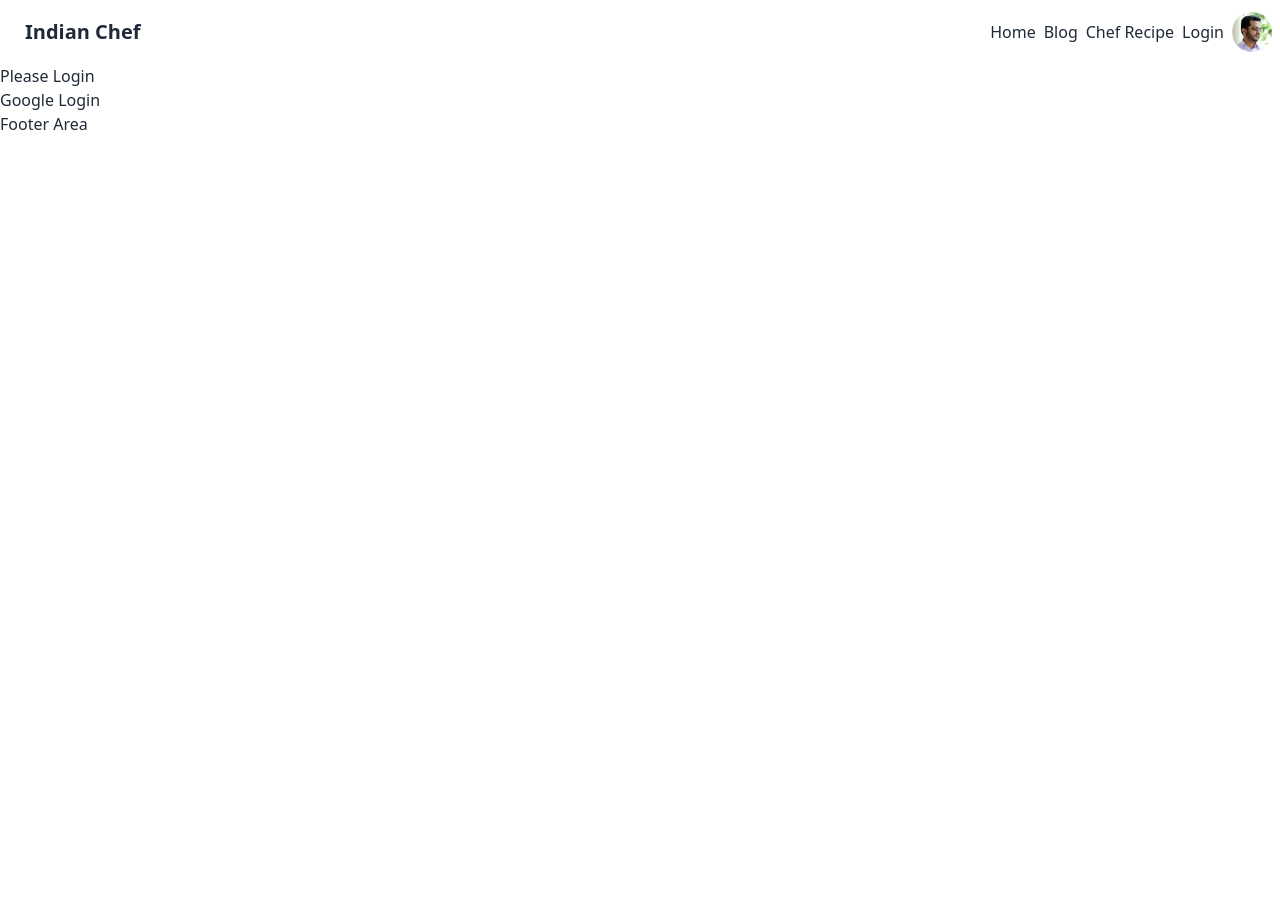
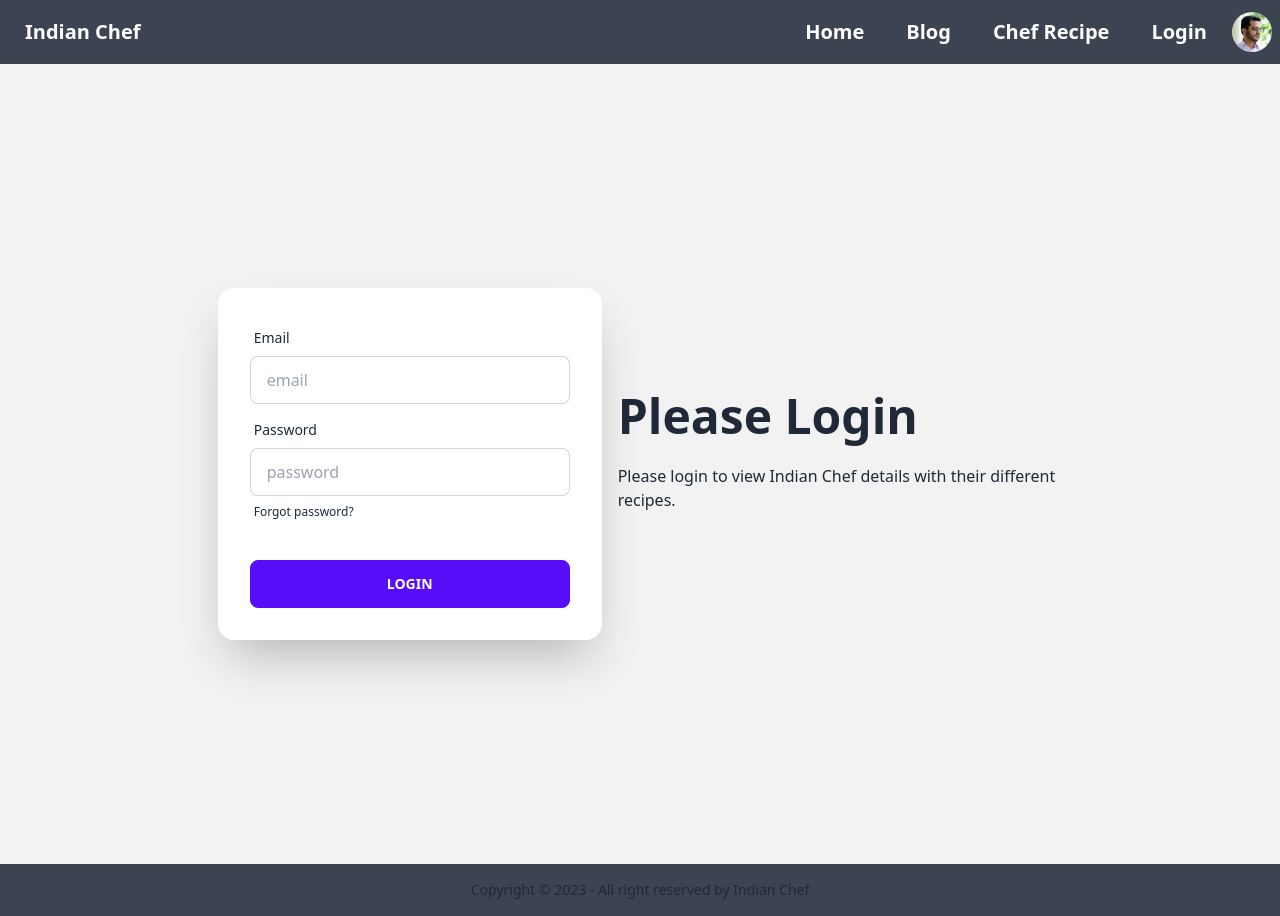
Before and after one commit to mtbbsl/chef-recipe-client, a React (Vite) app: page /login in a window 1280 px wide. Before the commit the page ends 800 px from the top, so only its background shows below. Built offline with nearby package versions, Linux system fonts and the light colour scheme.

Commit message:
header footer added

```diff
--- a/src/components/Footer.jsx
+++ b/src/components/Footer.jsx
@@ -2,9 +2,11 @@ import React from 'react';
 
 const Footer = () => {
     return (
+      <footer className="footer footer-center p-4 bg-neutral text-base-content">
         <div>
-            <h2>Footer Area</h2>
+          <p>Copyright © 2023 - All right reserved by Indian Chef</p>
         </div>
+      </footer>
     );
 };
 
--- a/src/components/Header.jsx
+++ b/src/components/Header.jsx
@@ -3,15 +3,15 @@ import { Link } from "react-router-dom";
 
 const Header = () => {
   return (
-    <div className="navbar bg-base-100">
+    <div className="navbar bg-neutral text-neutral-content">
       <div className="flex-1">
         <a className="btn btn-ghost normal-case text-xl">Indian Chef</a>
       </div>
       <div className="flex-none gap-2">
-        <Link to="/">Home</Link>
-        <Link to="/blog">Blog</Link>
-        <Link to="/chefRecipe">Chef Recipe</Link>
-        <Link to="/login">Login</Link>
+        <Link to="/" className="btn btn-ghost normal-case text-xl">Home</Link>
+        <Link to="/blog" className="btn btn-ghost normal-case text-xl">Blog</Link>
+        <Link to="/chefRecipe" className="btn btn-ghost normal-case text-xl">Chef Recipe</Link>
+        <Link to="/login" className="btn btn-ghost normal-case text-xl">Login</Link>
         <img className="w-10 rounded-full" src="/public/image.jpg" />
       </div>
     </div>
--- a/src/components/Login.jsx
+++ b/src/components/Login.jsx
@@ -18,9 +18,47 @@ const Login = () => {
   };
 
   return (
-    <div>
-      <h2>Please Login</h2>
-      <button onClick={handleGoogleSignIn}>Google Login</button>
+    <div className="hero min-h-screen bg-base-200">
+      <div className="hero-content flex-col lg:flex-row-reverse">
+        <div className="text-center lg:text-left">
+          <h1 className="text-5xl font-bold">Please Login</h1>
+          <p className="py-6">
+            Please login to view Indian Chef details with their different recipes.
+          </p>
+        </div>
+        <div className="card flex-shrink-0 w-full max-w-sm shadow-2xl bg-base-100">
+          <div className="card-body">
+            <div className="form-control">
+              <label className="label">
+                <span className="label-text">Email</span>
+              </label>
+              <input
+                type="text"
+                placeholder="email"
+                className="input input-bordered"
+              />
+            </div>
+            <div className="form-control">
+              <label className="label">
+                <span className="label-text">Password</span>
+              </label>
+              <input
+                type="text"
+                placeholder="password"
+                className="input input-bordered"
+              />
+              <label className="label">
+                <a href="#" className="label-text-alt link link-hover">
+                  Forgot password?
+                </a>
+              </label>
+            </div>
+            <div className="form-control mt-6">
+              <button className="btn btn-primary">Login</button>
+            </div>
+          </div>
+        </div>
+      </div>
     </div>
   );
 };
```
